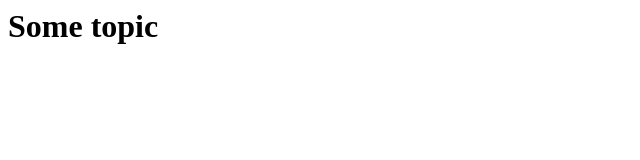
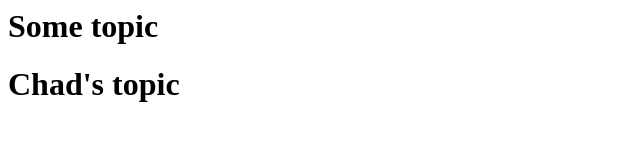
Before and after one commit to caw13/CS416SandboxAfternoon921, a plain HTML site: page index.html in a window 1280 px wide. Shown: the whole page, without its empty margins (0-640 px from the left). Drawn offline with Linux system fonts and the light colour scheme.

Commit message:
Chad's topic

```diff
--- a/index.html
+++ b/index.html
@@ -1,5 +1,6 @@
 <html>
  <body>
   <h1>Some topic</h1>
+  <h1>Chad's topic</h1>
  </body>
 </html>
```
